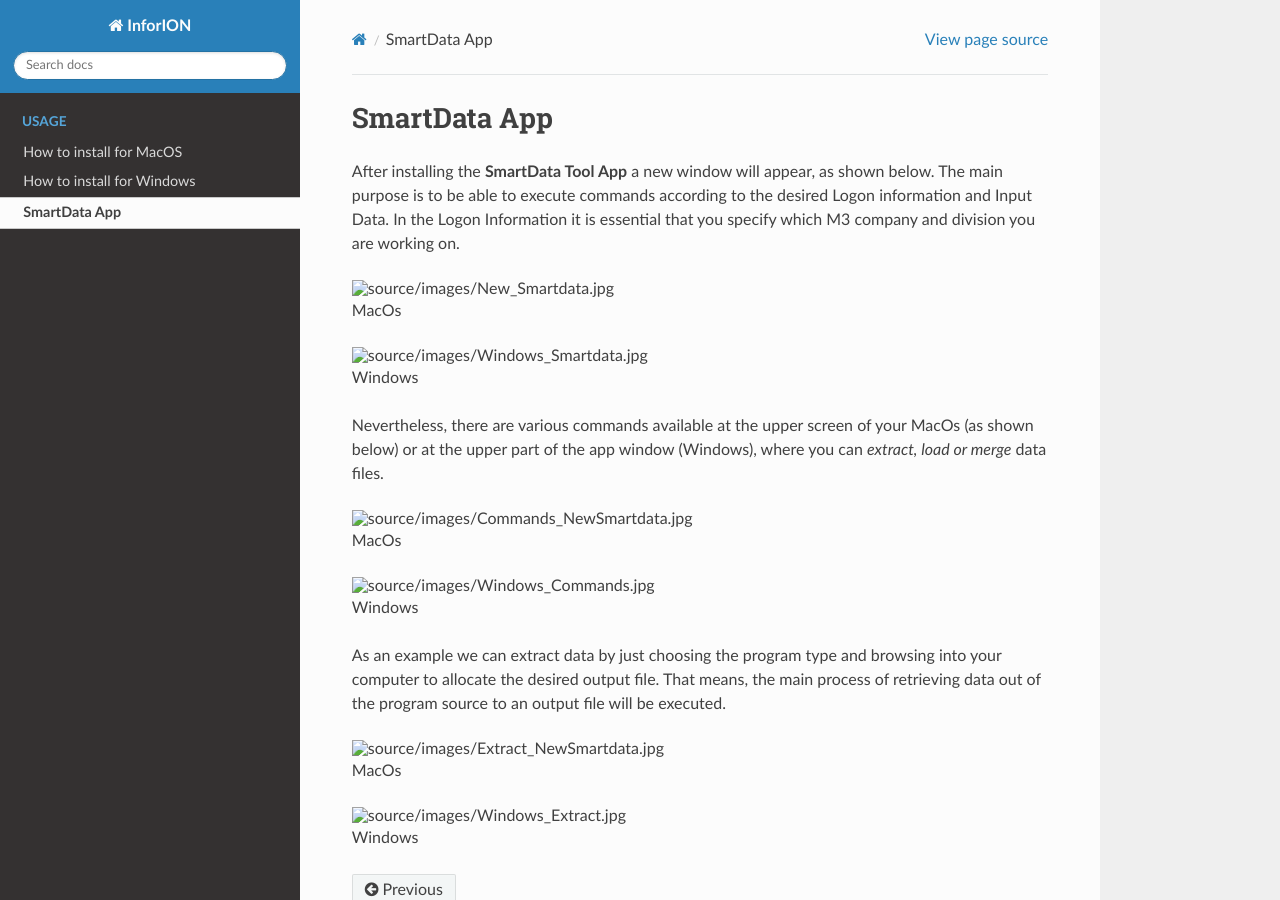
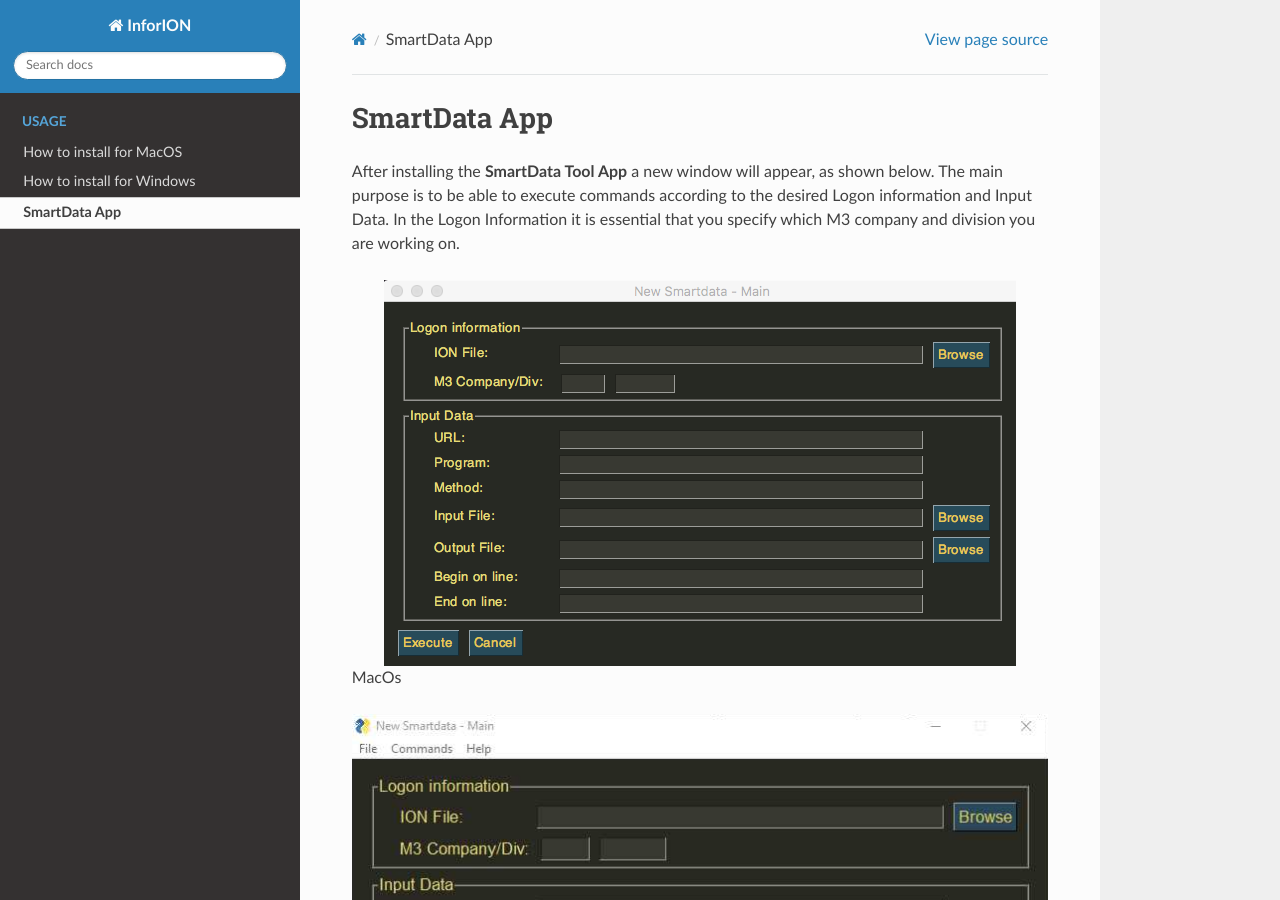
Before and after one commit to Fellow-Consulting-AG/NewSmartdata, a Sphinx documentation site: the page built from docs/source/run.rst, in a window 1280 px wide and 900 px high. Built offline with Sphinx 7.4.7 and the Read the Docs theme 2.0.0, drawn with Linux system fonts in a browser that asks for light colours.

Commit message:
Update on install and run

```diff
--- a/docs/source/install.rst
+++ b/docs/source/install.rst
@@ -14,7 +14,7 @@
 If you followed the steps correctly, you should get an output to wait while downloading.
 In a few moments the SmartData App window should appear to get things started.
 
-.. image:: source/images/New_Smartdata.jpg
+.. image:: images/New_Smartdata.jpg
     :align: center
 MacOs
 
@@ -24,6 +24,6 @@
 
 Now, for Windows computers it is much easier. Just by allowing the download to proceed with the **NewSmartdata.exe**, you should see the window of the app open.
 
-.. image:: source/images/Windows_Smartdata.jpg
+.. image:: images/Windows_Smartdata.jpg
     :align: center
 Windows
--- a/docs/source/run.rst
+++ b/docs/source/run.rst
@@ -4,30 +4,30 @@
 
 After installing the **SmartData Tool App** a new window will appear, as shown below. The main purpose is to be able to execute commands according to the desired Logon information and Input Data. In the Logon Information it is essential that you specify which M3 company and division you are working on.
 
-.. image:: source/images/New_Smartdata.jpg
+.. image:: images/New_Smartdata.jpg
     :align: center
 MacOs
 
-.. image:: source/images/Windows_Smartdata.jpg
+.. image:: images/Windows_Smartdata.jpg
     :align: center
 Windows
 
 Nevertheless, there are various commands available at the upper screen of your MacOs (as shown below) or at the upper part of the app window (Windows), where you can *extract, load or merge* data files.
 
-.. image:: source/images/Commands_NewSmartdata.jpg
+.. image:: images/Commands_NewSmartdata.jpg
     :align: center
 MacOs
 
-.. image:: source/images/Windows_Commands.jpg
+.. image:: images/Windows_Commands.jpg
     :align: center
 Windows
 
 As an example we can extract data by just choosing the program type and browsing into your computer to allocate the desired output file. That means, the main process of retrieving data out of the program source to an output file will be executed.
 
-.. image:: source/images/Extract_NewSmartdata.jpg
+.. image:: images/Extract_NewSmartdata.jpg
     :align: center
 MacOs
 
-.. image:: source/images/Windows_Extract.jpg
+.. image:: images/Windows_Extract.jpg
     :align: center
 Windows
```
